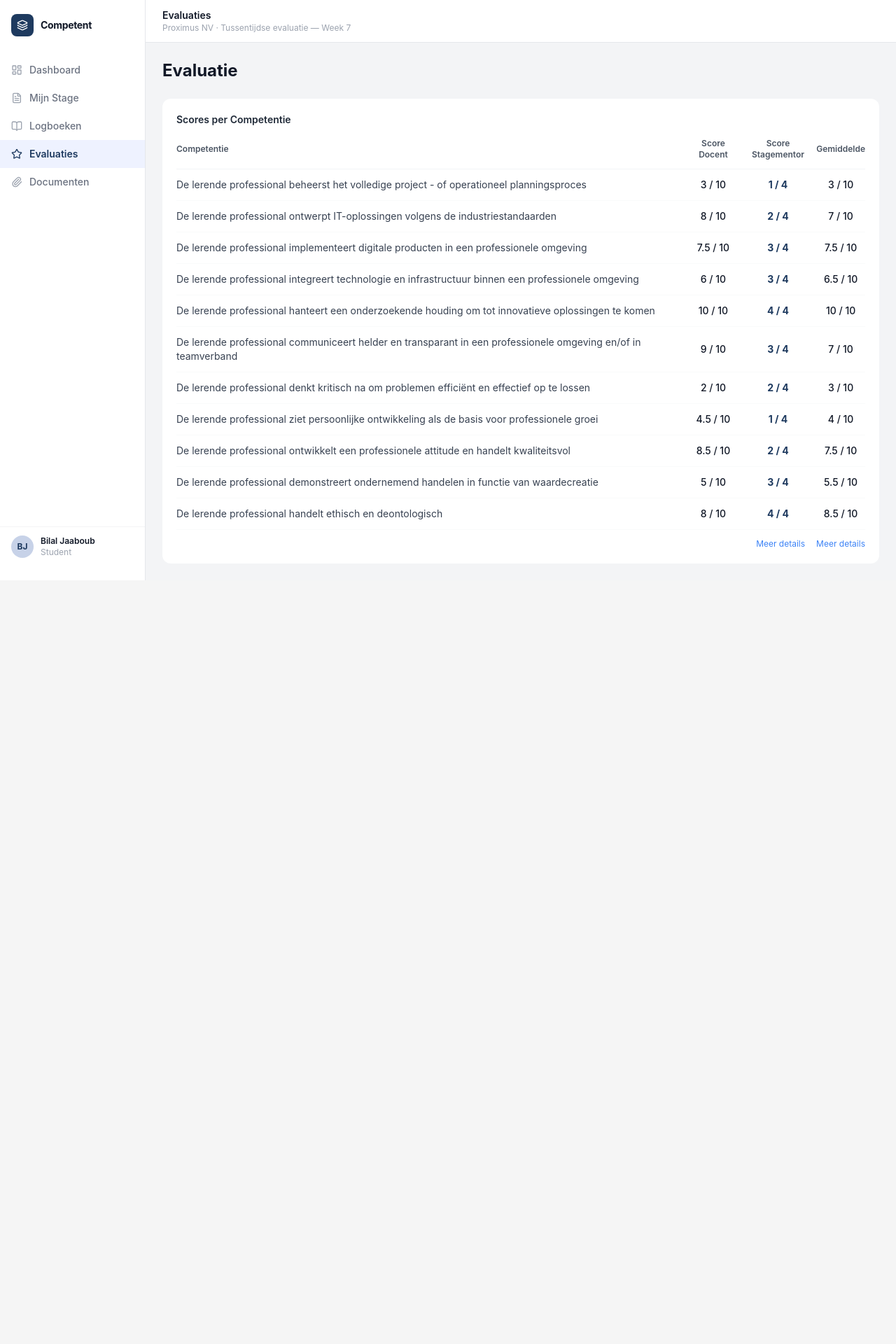
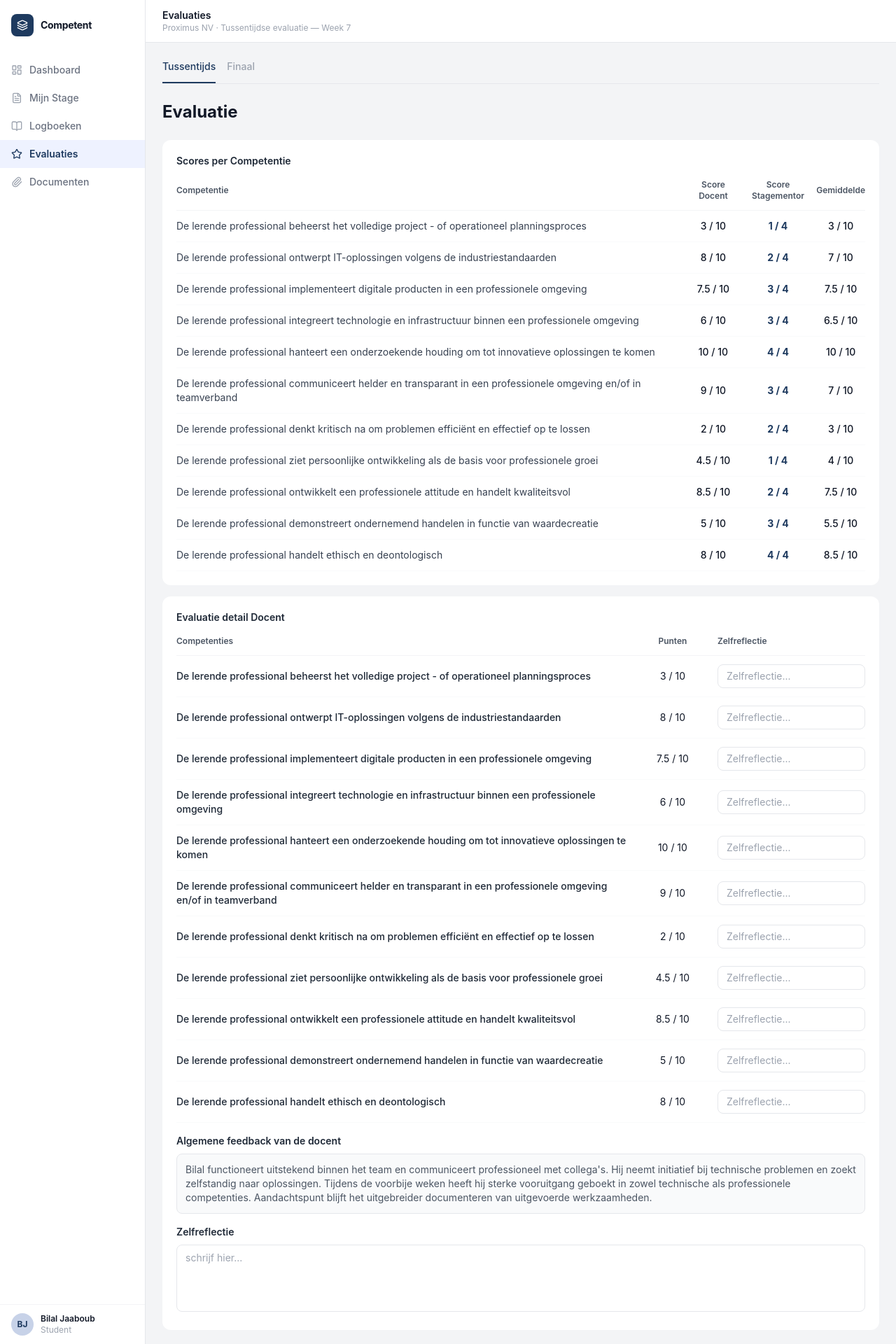
Before and after one commit to Bilal1906/Programming-Project, a Next.js app in the folder programming-project/: page /student/evaluaties in a window 1280 px wide. Shown: the top 1920 px of the page at 70% size. Before the commit the page ends 829 px from the top, so only its background shows below. Built offline with nearby package versions, Linux system fonts and the light colour scheme.

Commit message:
feat: evaluaties pagina volledig afgewerkt met tabs en detail

```diff
--- a/programming-project/app/student/evaluaties/page.js
+++ b/programming-project/app/student/evaluaties/page.js
@@ -1,5 +1,6 @@
 'use client'
 
+import { useState } from 'react'
 import Topbar from '../component/topbar'
 
 const competenties = [
@@ -17,6 +18,8 @@ const competenties = [
 ]
 
 export default function Evaluaties() {
+  const [actieveTab, setActieveTab] = useState('overzicht')
+
   return (
     <div className="flex-1 flex flex-col">
       <Topbar
@@ -25,9 +28,32 @@ export default function Evaluaties() {
       />
       <div className="flex-1 bg-gray-100 p-6">
 
+        {/* Tabs */}
+        <div className="flex gap-4 mb-6 border-b border-gray-200">
+          {[
+            { id: 'overzicht', label: 'Tussentijds' },
+            { id: 'finaal', label: 'Finaal' },
+          ].map((tab) => (
+            <button
+              key={tab.id}
+              onClick={() => setActieveTab(tab.id)}
+              className={`pb-3 text-sm font-medium border-b-2 cursor-pointer ${
+                actieveTab === tab.id
+                  ? 'border-[#1e3a5f] text-[#1e3a5f]'
+                  : 'border-transparent text-gray-400 hover:text-gray-600'
+              }`}
+            >
+              {tab.label}
+            </button>
+          ))}
+        </div>
+
+        {actieveTab === 'overzicht' && (
+          <>
             <h1 className="text-2xl font-bold text-gray-900 mb-6">Evaluatie</h1>
 
-        <div className="bg-white rounded-xl p-5">
+            {/* Scores tabel */}
+            <div className="bg-white rounded-xl p-5 mb-4">
               <h2 className="text-sm font-semibold text-gray-800 mb-4">Scores per Competentie</h2>
               <table className="w-full">
                 <thead>
@@ -49,11 +75,59 @@ export default function Evaluaties() {
                   ))}
                 </tbody>
               </table>
-          <div className="flex justify-end gap-4 mt-3">
-            <button className="text-xs text-blue-500 hover:underline">Meer details</button>
-            <button className="text-xs text-blue-500 hover:underline">Meer details</button>
+            </div>
+
+            {/* Detail docent */}
+            <div className="bg-white rounded-xl p-5 mb-4">
+              <h2 className="text-sm font-semibold text-gray-800 mb-4">Evaluatie detail Docent</h2>
+              <table className="w-full mb-4">
+                <thead>
+                  <tr className="border-b border-gray-100">
+                    <th className="text-left text-xs font-semibold text-gray-600 pb-3">Competenties</th>
+                    <th className="text-center text-xs font-semibold text-gray-600 pb-3 w-24">Punten</th>
+                    <th className="text-left text-xs font-semibold text-gray-600 pb-3 pl-4">Zelfreflectie</th>
+                  </tr>
+                </thead>
+                <tbody>
+                  {competenties.map((c, i) => (
+                    <tr key={i} className="border-b border-gray-50">
+                      <td className="text-sm font-medium text-gray-800 py-3 pr-4">{c.naam}</td>
+                      <td className="text-center text-sm text-gray-900 py-3 w-24">{c.docent}</td>
+                      <td className="py-3 pl-4">
+                        <input
+                          type="text"
+                          className="w-full border border-gray-200 rounded-lg px-3 py-1.5 text-sm focus:outline-none focus:border-blue-400"
+                          placeholder="Zelfreflectie..."
+                        />
+                      </td>
+                    </tr>
+                  ))}
+                </tbody>
+              </table>
+
+              <div className="mb-4">
+                <h3 className="text-sm font-semibold text-gray-800 mb-2">Algemene feedback van de docent</h3>
+                <div className="border border-gray-200 rounded-lg p-3 text-sm text-gray-600 bg-gray-50">
+                  Bilal functioneert uitstekend binnen het team en communiceert professioneel met collega's. Hij neemt initiatief bij technische problemen en zoekt zelfstandig naar oplossingen. Tijdens de voorbije weken heeft hij sterke vooruitgang geboekt in zowel technische als professionele competenties. Aandachtspunt blijft het uitgebreider documenteren van uitgevoerde werkzaamheden.
                 </div>
               </div>
+
+              <div>
+                <h3 className="text-sm font-semibold text-gray-800 mb-2">Zelfreflectie</h3>
+                <textarea
+                  className="w-full border border-gray-200 rounded-lg px-3 py-2 text-sm focus:outline-none focus:border-blue-400 h-24 resize-none"
+                  placeholder="schrijf hier..."
+                />
+              </div>
+            </div>
+          </>
+        )}
+
+        {actieveTab === 'finaal' && (
+          <div className="bg-white rounded-xl p-5">
+            <p className="text-sm text-gray-400">Finale evaluatie nog niet beschikbaar.</p>
+          </div>
+        )}
 
       </div>
     </div>
```
Lines whose indentation alone changed are shown as unchanged.
